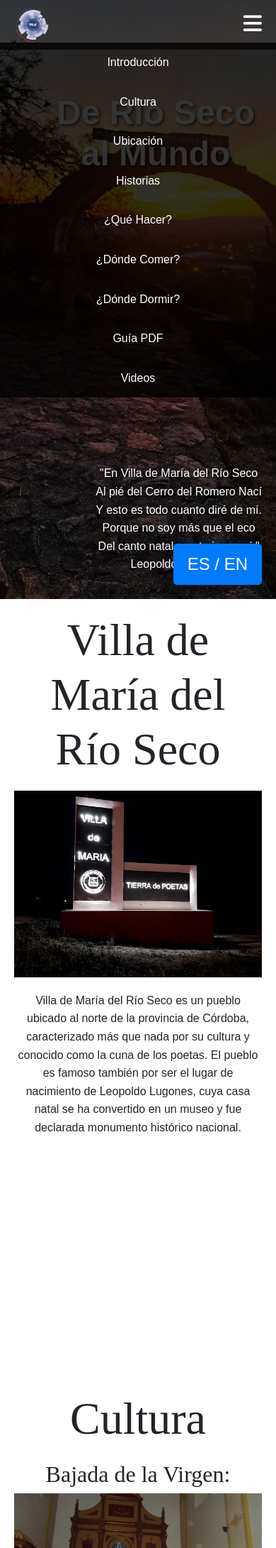
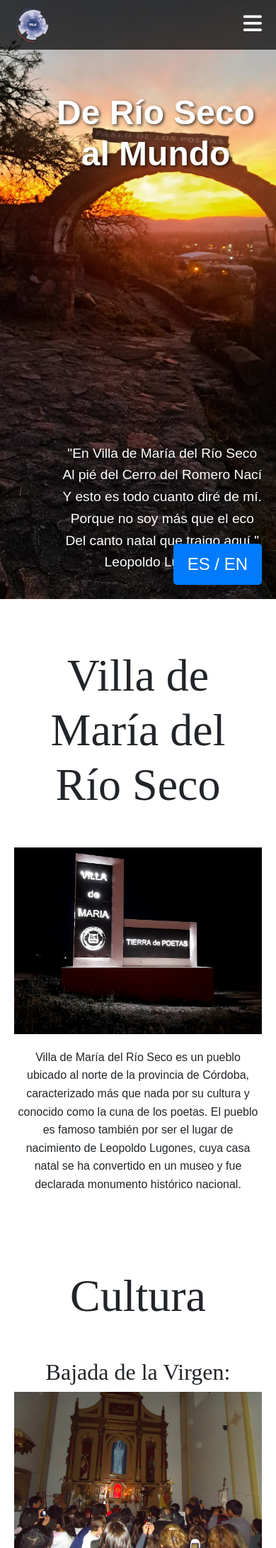
Before and after one commit to AlexanderAlmiron/FromRioSecoToTheWorld, a PHP site: page / in a window 390 px wide, after a click that opens the changed part. Shown: the top 2181 px of the page at 71% size. Run offline with PHP 8.4, Linux system fonts and the light colour scheme; some libraries are stand-ins or nearby versions; some web fonts are replaced.

Commit message:
terminado ahora si

```diff
--- a/actividades/stylesActividades.css
+++ b/actividades/stylesActividades.css
@@ -51,9 +51,9 @@
         grid-template-columns: repeat(2, 1fr);
         margin: 0 auto;
         justify-items: center;
-        margin-top: 200px;
     }
     #dondeDormir{
+        margin-top: 570px;
         height: 220vh;
     }
 }
--- a/css/styles.css
+++ b/css/styles.css
@@ -56,8 +59,6 @@
 
 nav ul {
     list-style: none;
-    padding: 0;
-    margin: 0;
     display: flex;
 }
 
@@ -99,10 +96,14 @@
     text-align: center;
 }
 
-
-
-#header p {
-    font-size: 1.5rem;
+#header {
+    position: absolute;
+    bottom: 20px;
+    right: 20px;
+    color: white;
+    font-size: 1.2rem;
+    text-shadow: 2px 2px 4px rgba(0, 0, 0, 0.7);
+    max-width: 400px;
 }
 
 .title {
@@ -110,44 +111,30 @@
     top: 130px;
     left: 80px;
     color: white;
-
 }
 
-.title h3{
+.title h3 {
     font-size: 3rem;
     font-weight: bold;
     text-shadow: 2px 2px 4px rgba(0, 0, 0, 0.7);
 }
 
-#header {
-    position: absolute;
-    bottom: 20px;
-    right: 20px;
-    color: white;
-    font-size: 1.2rem;
-    text-shadow: 2px 2px 4px rgba(0, 0, 0, 0.7);
-    max-width: 400px; /* Ajusta el ancho máximo si es necesario */
-}
-
-#introduccion{
-    height: 80vh;
-}
-
-/* Secciones generales */
+/* General Sections */
 section {
     padding: 20px;
-    height: 140vh;
+    min-height: 100vh; /* Se eliminan las alturas fijas */
 }
 
 h1 {
     font-family: 'Arizonia';
     font-size: 4rem;
     text-align: center;
-    margin-bottom: 20px;
+    margin: 50px 0; /* Se ajusta el margen para evitar superposición */
 }
 
 #queHacer {
-    height: 170vh;
+    min-height: 100vh;
+    margin-top: 50px; /* Ajustar márgenes según el contenido */
 }
 
 .vdmp, .cul, .ubi {
@@ -176,93 +163,68 @@
 .cul p {
     text-align: center;
 }
-#imgEntrada{
-    display: block;
 
-}
-
-#cultura {
-    height: 200vh;
-}
-
-#ubicacion{
-    height: 70vh;
-
-}
-
-.historias{
+/* Historias Section */
+.historias {
     display: grid;
     grid-template-columns: repeat(3, 1fr);
     margin: 0 auto;
     justify-items: center;
 }
 
-.historias .card{
+.historias .card {
     margin-bottom: 20px;
     text-align: center;
 }
 
-.historias .card a{
+.historias .card a {
     color: black;
     text-decoration: none;
 }
 
-/*Menu Leopoldo*/
-
-.navs {
-    display: flex;
-    align-items: center;
-}
-
-.navs ul {
-    list-style: none;
-    padding: 0;
-    margin: 0;
-    display: flex;
-}
-
-.navs ul li {
-    margin: 0 10px;
-}
-
-.navs ul li a {
-    color: rgb(0, 0, 0);
-    text-decoration: none;
-    padding: 8px 16px;
-}
-.dondeComer{
+/* Donde Comer */
+.dondeComer {
     display: grid;
     grid-template-columns: repeat(3, 1fr);
     margin: 0 auto;
     justify-items: center;
     margin-top: 200px;
 }
-.dondeComer .card{
+
+.dondeComer .card {
     margin-bottom: 20px;
     text-align: center;
 }
+
+/* Video Section */
 .video-section {
     display: flex;
     justify-content: space-between;
-    gap: 20px; /* Espacio entre los divs */
+    gap: 20px;
     height: 250px;
 }
+
 .video-container {
-    flex: 1; /* Cada div ocupará el mismo espacio */
+    flex: 1;
     background: white;
     border-radius: 8px;
     overflow: hidden;
     box-shadow: 0 2px 5px rgba(0, 0, 0, 0.2);
     height: 200px;
 }
+
 iframe {
-    width: 100%; /* Ancho completo del div */
-    height: 200px; /* Altura fija para los videos */
+    width: 100%;
+    height: 200px;
 }
 
+/* Media Queries */
+@media (max-width: 768px) {
+    #img_bc {
+        background-image: url('../carrusel/bc-mobile.jpg');
 
+    }
 
-@media (max-width: 768px) {
     header {
         flex-direction: column;
         align-items: flex-start;
@@ -282,131 +244,118 @@
     nav ul li {
         margin: 15px 0;
     }
-    #img_bc {
-        background-image: url('../carrusel/51a30c26-3ce3-4ced-af8c-b4e6341c0541\(1\)\ \(1\).jpg');
-        background-size: cover;
-        background-position: center;
-        height: 100vh;
-        display: flex;
-        justify-content: center;
-        align-items: center;
-        color: white;
-        text-align: center;
-    }
-
-
     .checkbtn {
         display: block;
         position: absolute;
-        right: 20px; /* Ajuste para colocar el ícono a la derecha */
+        right: 20px;
         top: 10px;
     }
 
-    #check:checked ~ ul {
-        display: flex;
-    }
-
-    .title, .title2 {
+    .title {
         font-size: 3rem;
     }
 
-    #introduccion{
-        height: 73vh;
-    }
-    #cultura {
-        height: 240vh;
+    .historias {
+        grid-template-columns: repeat(2, 1fr);
     }
 
-    #header p {
-        font-size: 1.2rem;
-    }
-
-    .ubi iframe {
-        height: 250px;
-    }
-
-    #ubicacion{
-        height: 100vh;
-
-    }
-
-    #historas{
-        height: 450vh;
-    }
-    .historias{
-        display: grid;
+    .dondeComer {
         grid-template-columns: repeat(2, 1fr);
-        margin: 0 auto;
-        justify-items: center;
-    }
-    .dondeComer{
-        display: grid;
-        grid-template-columns: repeat(2, 1fr);
-        margin: 0 auto;
-        justify-items: center;
-        margin-top: 200px;
+        margin-top: 100px;
     }
 
     .video-section {
-        flex-direction: column; /* Cambia a columna en pantallas pequeñas */
-        gap: 10px; /* Espacio reducido entre los videos */
+        width: 400px;
+        flex-direction: column;
+        gap: 10px;
+        margin: 0 auto;
     }
 
     .video-container {
-        height: 150px; /* Ajusta la altura para pantallas más pequeñas */
+        height: 150px;
     }
 }
 
 @media (max-width: 480px) {
-    #introduccion{
-        height: 130vh;
-    }
-    .title, .title2 {
-        font-size: 3rem;
-    }
-
-    #header p {
-        font-size: 1rem;
+    .title {
+        font-size: 2.5rem;
     }
 
     nav ul li a {
         padding: 5px 10px;
     }
 
-    .ubi iframe {
-        height: 200px;
+    .historias {
+        grid-template-columns: repeat(1, 1fr);
     }
 
-    #cultura {
-        height: 280vh;
-    }
-
-    #historias {
-        height: 400vh;
-    }
-
-    #ubicacion{
-        height: 60vh;
-    }
-
-    #queHacer{
-        height: 220vh;
-    }
-    .historias{
-        display: grid;
+    .dondeComer {
         grid-template-columns: repeat(1, 1fr);
-        margin: 0 auto;
-        justify-items: center;
-    }
-    .dondeComer{
-        display: grid;
-        grid-template-columns: repeat(1, 1fr);
-        margin: 0 auto;
-        justify-items: center;
-        margin-top: 800px;
+        margin-top: 50px;
     }
 
     .video-container {
-        height: 120px; /* Altura aún más pequeña para móviles */
+        height: 120px;
     }
 }
+
+/* Actividades Section */
+.actividades {
+    display: grid;
+    grid-template-columns: repeat(3, 1fr);
+    margin: 10% auto;
+    justify-items: center;
+}
+
+.actividades .card {
+    margin-bottom: 20px;
+    text-align: center;
+}
+
+.actividades .card a {
+    color: black;
+    text-decoration: none;
+}
+
+/* Donde Dormir */
+.dondeDormir {
+    display: grid;
+    grid-template-columns: repeat(3, 1fr);
+    margin: 10% auto;
+    justify-items: center;
+}
+
+.dondeDormir .card {
+    margin-bottom: 20px;
+    text-align: center;
+}
+
+.dondeDormir .card a {
+    color: black;
+    text-decoration: none;
+}
+
+@media (max-width: 768px) {
+    .actividades {
+        grid-template-columns: repeat(2, 1fr);
+        margin-top: 200px;
+    }
+
+    .dondeDormir {
+        grid-template-columns: repeat(2, 1fr);
+    }
+}
+
+@media (max-width: 480px) {
+    .actividades {
+        grid-template-columns: repeat(1, 1fr);
+        margin-top: 100px;
+    }
+
+    .dondeDormir {
+        grid-template-columns: repeat(1, 1fr);
+    }
+    .video-section{
+        width: 99%;
+    }
+}
--- a/index.html
+++ b/index.html
@@ -8,7 +8,7 @@
   <link rel="stylesheet" href="https://cdnjs.cloudflare.com/ajax/libs/font-awesome/5.13.0/css/all.min.css">
   <link href="https://cdn.jsdelivr.net/npm/bootstrap@5.3.3/dist/css/bootstrap.min.css" rel="stylesheet" integrity="sha384-QWTKZyjpPEjISv5WaRU9OFeRpok6YctnYmDr5pNlyT2bRjXh0JMhjY6hW+ALEwIH" crossorigin="anonymous">
   <link rel="stylesheet" href="./css/styles.css">
-  <link rel="stylesheet" href="./actividades/stylesActividades.css">
+  <!-- <link rel="stylesheet" href="./actividades/stylesActividades.css"> -->
   <link rel="stylesheet" href="https://cdnjs.cloudflare.com/ajax/libs/font-awesome/6.0.0-beta3/css/all.min.css">
 
     <title>Home</title>
--- a/translate/español.js
+++ b/translate/español.js
@@ -98,13 +98,9 @@
         celebración y homenaje a la cultura regional. </p>
     </div>
   </section>
-<h1>Ubicación</h1>
-  <section id="ubicacion" class="video-section">
-
-    <!--<div class="ubi">
-      <iframe src="https://www.google.com/maps/embed?pb=!1m18!1m12!1m3!1d13834.394308674417!2d-63.73295472915163!3d-29.904665249106685!2m3!1f0!2f0!3f0!3m2!1i1024!2i768!4f13.1!3m3!1m2!1s0x9431a257c91bff41%3A0x1fe63a775e22c32c!2zVmlsbGEgZGUgTWFyw61hLCBDw7NyZG9iYQ!5e0!3m2!1ses-419!2sar!4v1725555133096!5m2!1ses-419!2sar" referrerpolicy="no-referrer-when-downgrade"></iframe>
-    </div>-->
-    <div class="video-container">
+  <section id="ubicacion">
+  <h1>Ubicación</h1>
+    <div id=""video-ubicacion" class="video-container">
         <iframe src="https://www.youtube.com/embed/Q8qSowgVZfw?si=mU0QtrvM0OkRSipj" frameborder="0" allowfullscreen></iframe>
     </div>
     </section>
```
Also changed, not shown: other parts of css/styles.css (+18 -19 lines), carrusel/bc-mobile.jpg (renamed from carrusel/51a30c26-3ce3-4ced-af8c-b4e6341c0541(1) (1).jpg).
